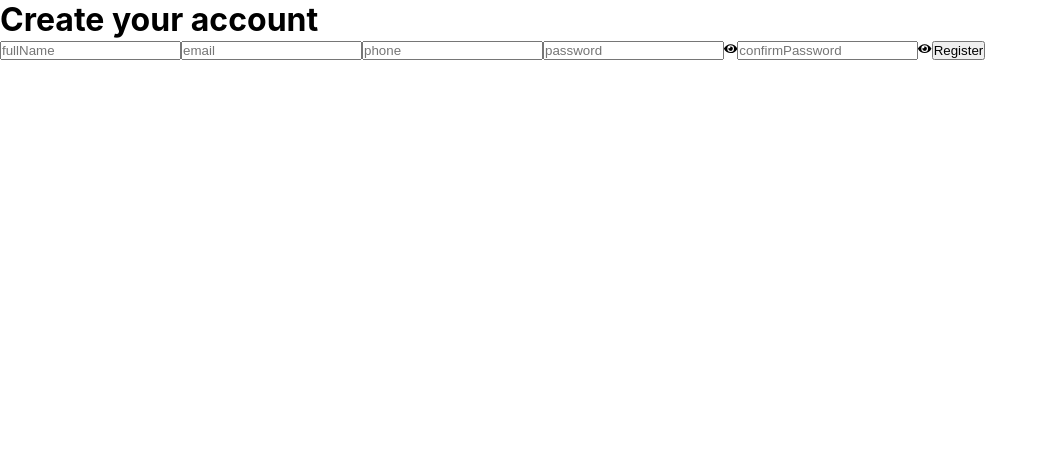
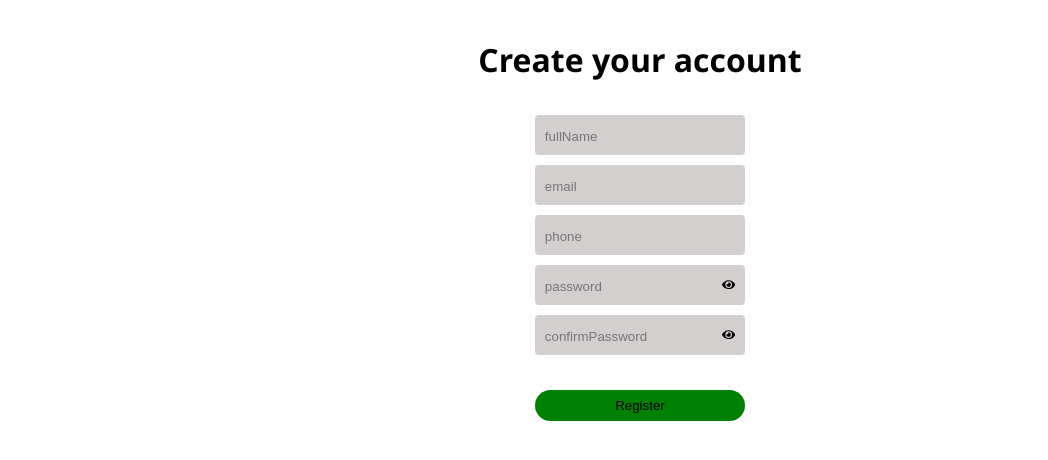
Before and after one commit to SamuelMorais030202/todo-list, a React (Create React App) app in the folder frontend/: page /new-profile in a window 1280 px wide. Shown: the top 460 px of the page, without its empty margins (0-1048 px from the left). Built offline with nearby package versions, Linux system fonts and the light colour scheme; no server answers.

Commit message:
Estilizando a página de novo usuário

```diff
--- a/frontend/src/components/Input/index.tsx
+++ b/frontend/src/components/Input/index.tsx
@@ -8,7 +8,7 @@ export interface IInput {
 }
 
 export const Input = ({ name, value, handleChange } : IInput) => (
-  <label htmlFor={ name }>
+  <label htmlFor={ name } className="label-form">
     <input
       type="text"
       id={ name }
@@ -16,6 +16,7 @@ export const Input = ({ name, value, handleChange } : IInput) => (
       name={ name }
       value={ value }
       onChange={ handleChange }
+      className="input"
     />
   </label>
 )
--- a/frontend/src/components/InputPassword/index.tsx
+++ b/frontend/src/components/InputPassword/index.tsx
@@ -14,7 +14,7 @@ export const InputPassword = ({ name, value, handleChange, showPassword, setShow
   : IInputPassword) => {
 
   return (
-    <label htmlFor={ name }>
+    <label htmlFor={ name } className="label-form">
       <input
         type={showPassword ? "text" : "password"}
         id={ name }
@@ -22,6 +22,7 @@ export const InputPassword = ({ name, value, handleChange, showPassword, setShow
         placeholder={ name }
         value={ value}
         onChange={ handleChange }
+        className="input"
       />
       <button
         type="button"
--- a/frontend/src/pages/Login/index.css
+++ b/frontend/src/pages/Login/index.css
@@ -43,7 +43,7 @@
   border: none;
 }
 
-.button-login {
+.button-login, .button {
   background-color: green;
   border: none;
   padding: 8px;
--- /dev/null
+++ b/frontend/src/pages/NewProfile/index.css
@@ -0,0 +1,23 @@
+.new-profile-page {
+  height: 100vh;
+  display: flex;
+  flex-direction: column;
+  align-items: center;
+  margin-top: 38px;
+  gap: 19px;
+}
+
+.new-profile-page h1 {
+  margin-bottom: 15px;
+  font-family: 'Segoe UI', Tahoma, Geneva, Verdana, sans-serif;
+  font-weight: 800;
+}
+
+.btn-new-profile {
+  margin-top: 25px;
+}
+
+.error-request {
+  color: red;
+  font-style: italic;
+}
--- a/frontend/src/pages/NewProfile/index.tsx
+++ b/frontend/src/pages/NewProfile/index.tsx
@@ -3,6 +3,8 @@ import { useNavigate } from "react-router-dom";
 import { Input } from "../../components/Input";
 import { InputPassword } from "../../components/InputPassword";
 import { requestAddUser } from "../../services/request";
+
+import './index.css';
 
 export const NewProfile = () : JSX.Element => {
   const [formState, setFormState] = useState({
@@ -45,7 +47,7 @@ export const NewProfile = () : JSX.Element => {
   return (
     <div className="new-profile-page">
       <h1>Create your account</h1>
-      <section className="newProfile">
+      <section className="form newProfile">
         <Input name="fullName"
           handleChange={ handleChange }
           value={ formState.fullName }
@@ -66,13 +68,21 @@ export const NewProfile = () : JSX.Element => {
           showPassword={ showConfirmPassword }
           setShowPassword={ setShowConfirmPassword }
         />
-        <button type="button" onClick={ handleSubmit }>Register</button>
+        <button
+          type="button"
+          onClick={ handleSubmit }
+          className="button btn-new-profile"
+        >
+          Register
+        </button>
       </section>
+
       {
         erroRequest && (
-          <p>{ erroRequest }</p>
+          <p className="error-request">{ erroRequest }</p>
         )
       }
+
     </div>
   )
 }
```
Lines whose indentation alone changed are shown as unchanged.
